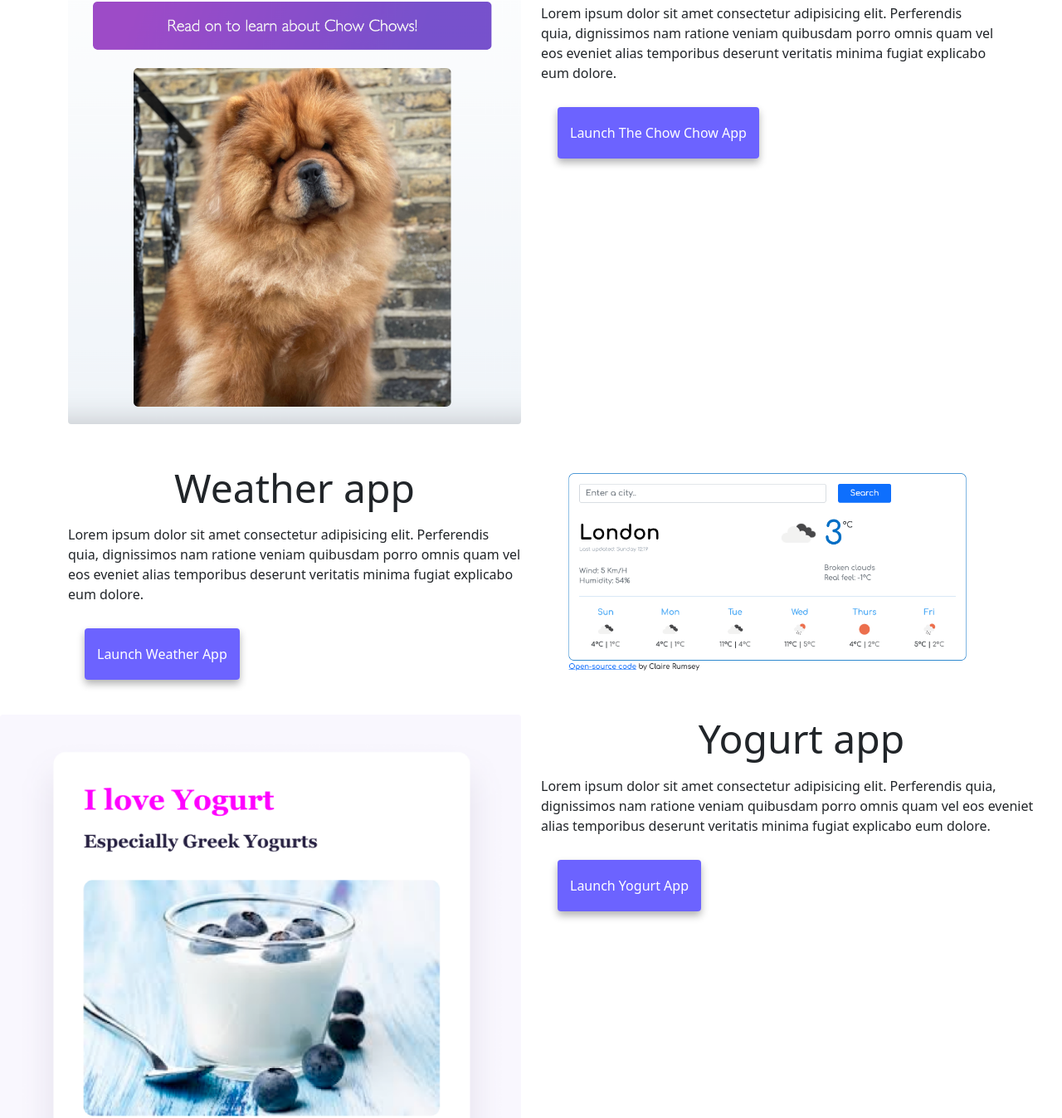
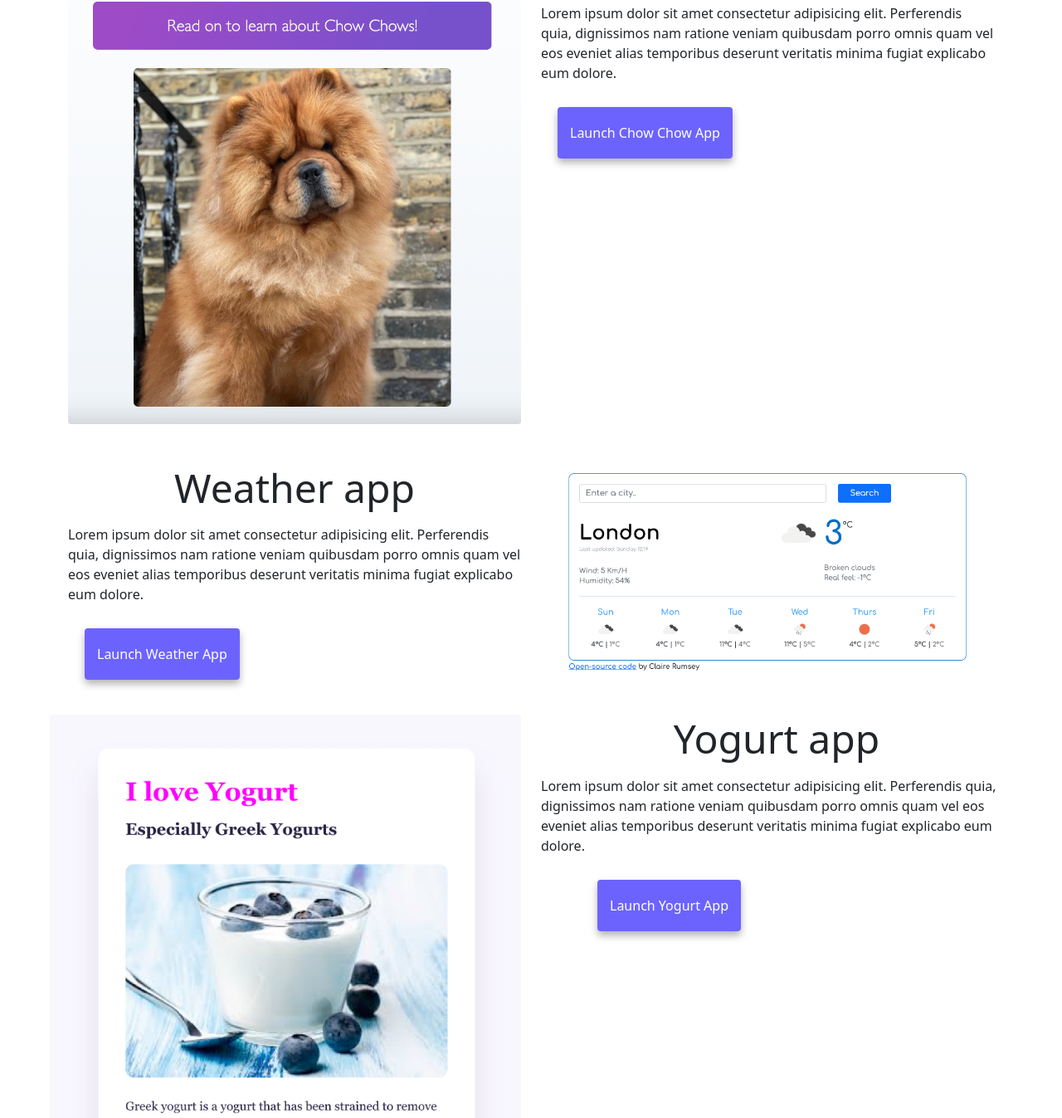
Before and after one commit to ClaireRum/Claire-Rumsey-Frontend-developer, a plain HTML site: page index.html in a window 1280 px wide. Shown: the part 613-1960 px from the top of the page at 83% size. Drawn offline with nearby package versions, Linux system fonts and the light colour scheme.

```diff
--- a/index.html
+++ b/index.html
@@ -94,7 +94,7 @@
               target="blank"
               title="Chow Chow project"
             >
-              Launch the Chow Chow app
+              Launch Chow Chow app
             </a>
           </div>
         </div>
@@ -128,7 +128,7 @@
         </div>
       </div>
     </div>
-    <div class="row mt-5">
+    <div class="row mt-5 mx-5">
       <div class="col-sm-6">
         <img
           src="images/yogurt.png"
@@ -144,7 +144,7 @@
           eos eveniet alias temporibus deserunt veritatis minima fugiat
           explicabo eum dolore.
         </p>
-        <div class="mt-5">
+        <div class="mt-5 mx-5">
           <a
             href="#"
             class="primary-link project-links"
```
